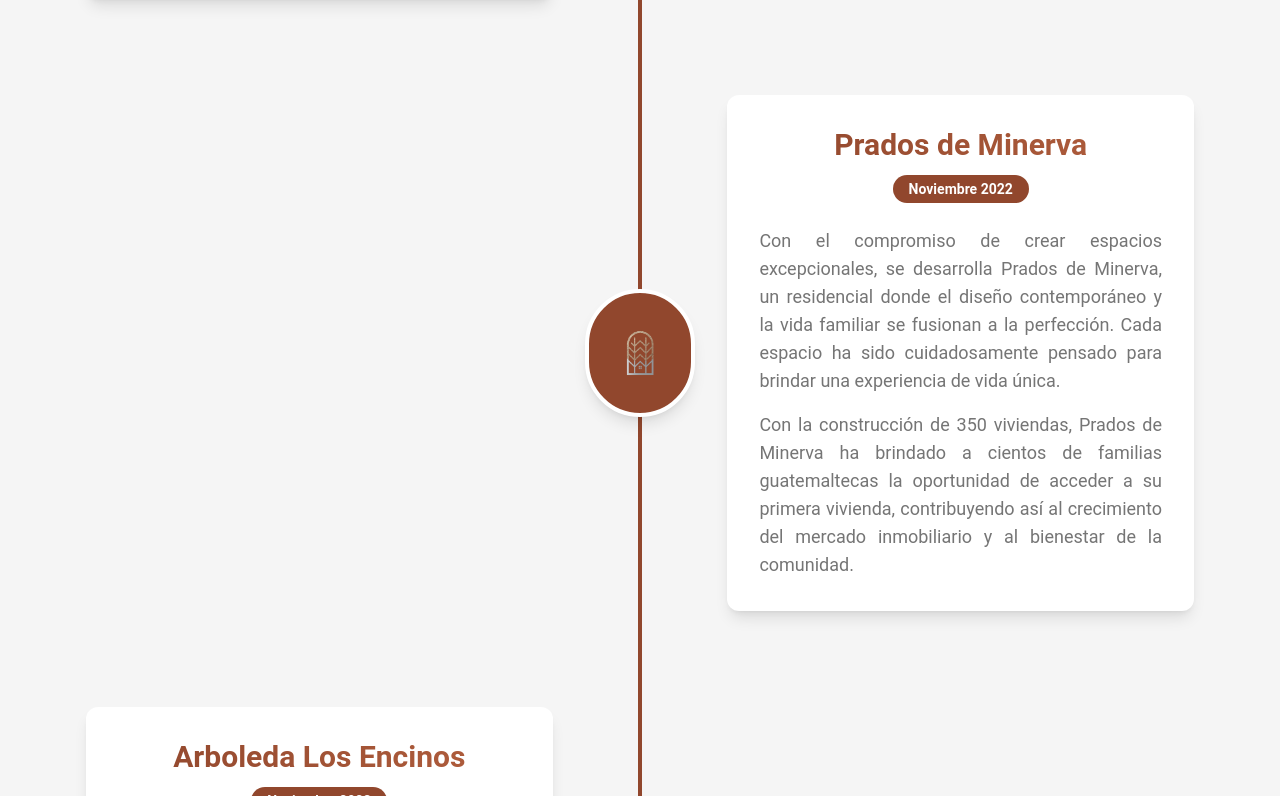
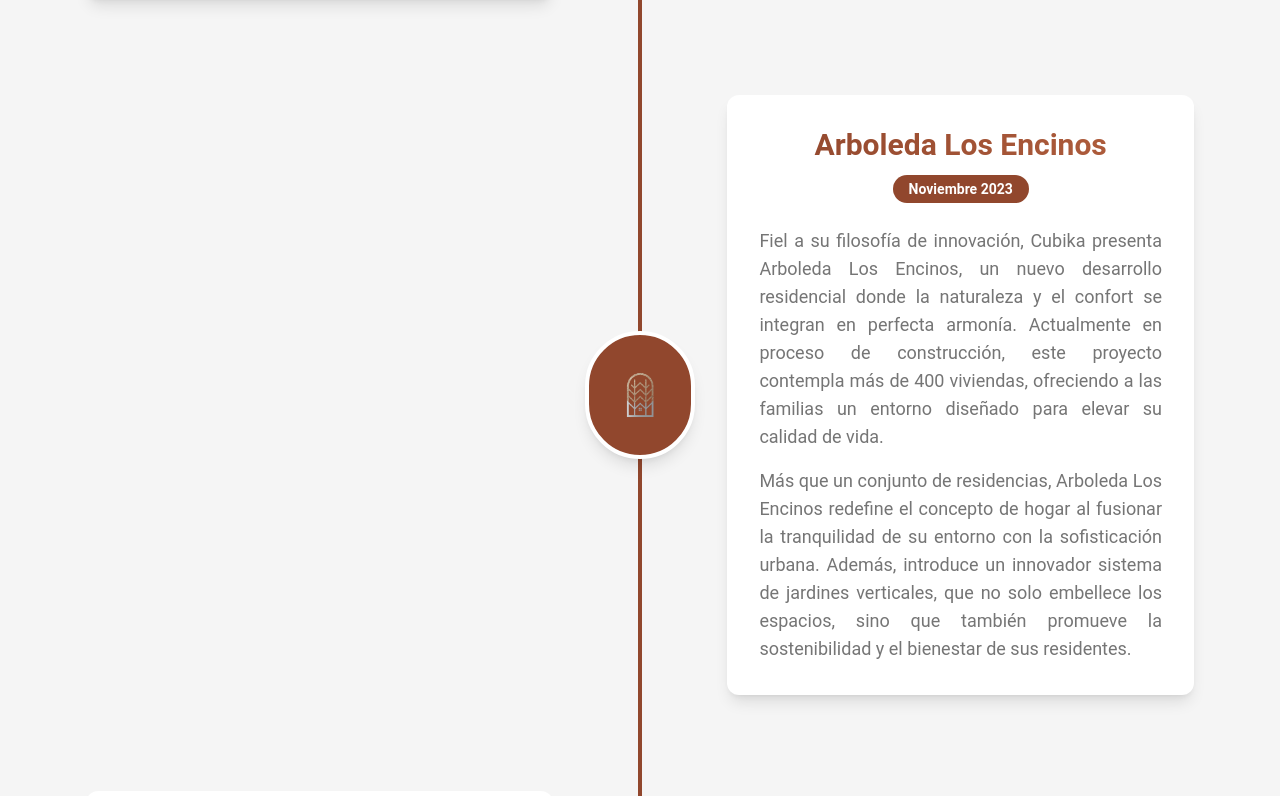
Before and after one commit to nehemiaspzzz/cubika-v3, a Next.js app: page /about in a window 1280 px wide. Shown: the part 1604-2400 px from the top of the page. Built offline with nearby package versions, Linux system fonts and the light colour scheme.

Commit message:
Update constants.js

```diff
--- a/src/constants/constants.js
+++ b/src/constants/constants.js
@@ -5,14 +5,6 @@
       points: [
         "Grupo Cubika nace con una visión estratégica: transformar espacios en desarrollos inmobiliarios que materialicen el sueño de un hogar. Como una corporación 100% guatemalteca, nos especializamos en la planificación y ejecución de proyectos innovadores que integran diseño, funcionalidad y calidad de vida, aportando valor y sostenibilidad a cada comunidad que impactamos.",
         "Nuestro mayor logro es generar empleo para más de 100 personas, de manera directa e indirecta, contribuyendo así al crecimiento económico y social del país."
-      ],
-    },
-    {
-      title: "Prados de Minerva",
-      date: "Noviembre 2022",
-      points: [
-        "Con el compromiso de crear espacios excepcionales, se desarrolla Prados de Minerva, un residencial donde el diseño contemporáneo y la vida familiar se fusionan a la perfección. Cada espacio ha sido cuidadosamente pensado para brindar una experiencia de vida única.",
-        "Con la construcción de 350 viviendas, Prados de Minerva ha brindado a cientos de familias guatemaltecas la oportunidad de acceder a su primera vivienda, contribuyendo así al crecimiento del mercado inmobiliario y al bienestar de la comunidad."
       ],
     },
     {
```
